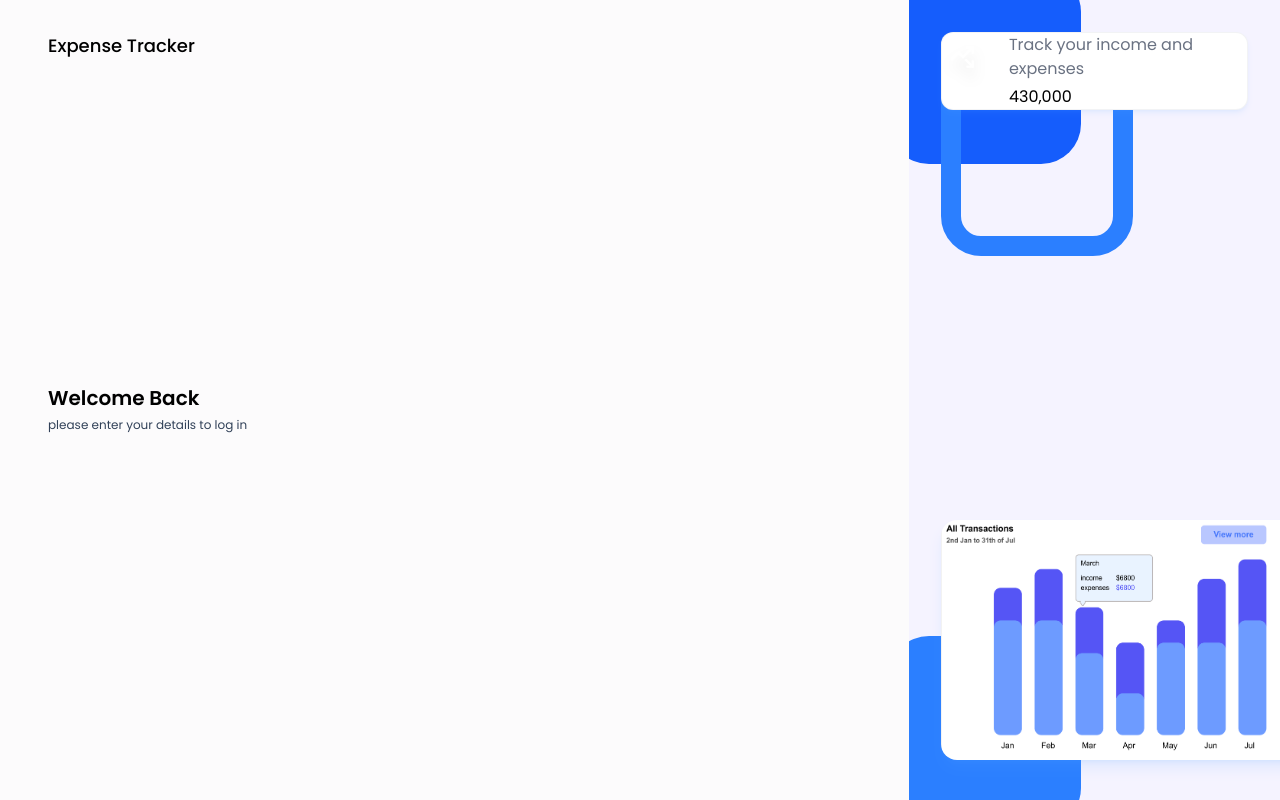
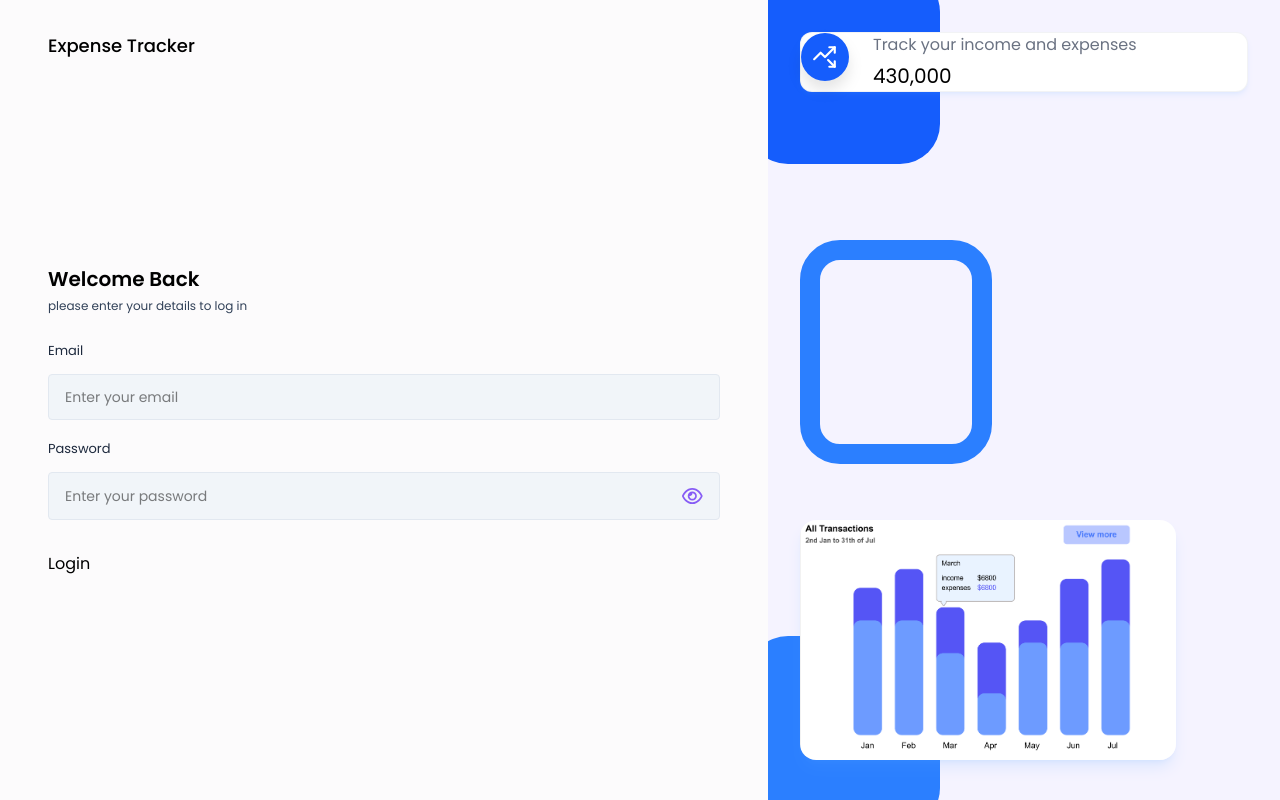
Before and after one commit to hawlerzzz/ExpenseTracker, a React (Vite) app in the folder Frontend/expense-tracker/: page /login in a window 1280 px wide. Built offline with nearby package versions, Linux system fonts and the light colour scheme.

Commit message:
Implement authentication layout and login page
- Created reusable Input component with password visibility toggle using react-icons
- Fixed route setup
- General code cleanup and bug fixes for imports, component structure, and styling

```diff
--- a/Frontend/expense-tracker/src/App.jsx
+++ b/Frontend/expense-tracker/src/App.jsx
@@ -20,7 +20,7 @@
       <Router>
         <Routes>
           <Route path="/>" element={<Root/>} />
-          <Route path="/login" exact element={<Login/>} />
+          <Route path="/login" element={<Login/>} />
           <Route path="/signUp" exact element={<SignUp/>} />
           <Route path="/dashboard" exact element={<Home/>} />
           <Route path="/income" exact element={<Income/>} />
--- /dev/null
+++ b/Frontend/expense-tracker/src/components/Inputs/input.jsx
@@ -0,0 +1,88 @@
+// import React, { useState } from 'react'
+// import { FaRegEye, FaRegEyeSlash } from 'react-icons/fa6'
+
+// const input = ({value, onChange, placeholder, label, type}) => {
+//     const [showPassword, setShowPassword] = useState(false);
+
+//     const toggleShowPassword = () => {
+//         setShowPassword(!showPassword);
+//     };
+
+//   return (
+//     <div>
+//        <label className='text-[13px] text-slate-800'>{label}</label>
+
+//        <div className='input-box'>
+//         <input
+//             type={type === 'password' ? (showPassword ? 'text' : 'password') : type}
+//             placeholder={placeholder}
+//             className='w-full bg-transparent outline-none'
+//             value={value}
+//             onChange={(e)=>onChange(e)}
+//         />
+//         <>
+
+//         {type === 'password' && (
+//             <FaRegEye
+//                 size={22}
+//                 className='text-primary cursor-pointer'
+//                 onClick={() => toggleShowPassword()}
+//             />
+//         ) } (
+//             <FaRegEyeSlash
+//                 size={22}
+//                 className='text-slate-400 cursor-pointer'
+//                 onClick={() => toggleShowPassword()}
+//             />
+//         )
+//         </>
+
+//        </div>
+//     </div>
+//   )
+// }
+
+// export default input
+
+import React, { useState } from 'react'
+import { FaRegEye, FaRegEyeSlash } from 'react-icons/fa6'
+
+const Input = ({ value, onChange, placeholder, label, type }) => {
+    const [showPassword, setShowPassword] = useState(false);
+
+    const toggleShowPassword = () => {
+        setShowPassword(!showPassword);
+    };
+
+    return (
+        <div>
+            <label className='text-[13px] text-slate-800'>{label}</label>
+            <div className='input-box flex items-center'>
+                <input
+                    type={type === 'password' ? (showPassword ? 'text' : 'password') : type}
+                    placeholder={placeholder}
+                    className='w-full bg-transparent outline-none'
+                    value={value}
+                    onChange={onChange}
+                />
+                {type === 'password' && (
+                    showPassword ? (
+                        <FaRegEyeSlash
+                            size={22}
+                            className='text-slate-400 cursor-pointer ml-2'
+                            onClick={toggleShowPassword}
+                        />
+                    ) : (
+                        <FaRegEye
+                            size={22}
+                            className='text-primary cursor-pointer ml-2'
+                            onClick={toggleShowPassword}
+                        />
+                    )
+                )}
+            </div>
+        </div>
+    )
+}
+
+export default Input
--- a/Frontend/expense-tracker/src/components/layouts/AuthLayout.jsx
+++ b/Frontend/expense-tracker/src/components/layouts/AuthLayout.jsx
@@ -1,57 +1,110 @@
+// import React from 'react';
+// import Overviewcard from '../../assets/images/Overviewcard.png';
+// import { LuTrendingUpDown } from 'react-icons/lu';
+
+
+// const AuthLayout = ({ children }) => {
+//   return <div className='flex'>
+//     <div className='w-screen h-screen md:w-(60vw) px-12 pt-8 pb-12'>
+//         <h2 className='text-lg font-medium text-black'>Expense Tracker</h2>
+//         {children}
+//     </div>
+
+
+
+//         <div className=' md:block w-[40vw] h-screen bg-violet-50 bg-auth-bg-img bg-cover bg-center overflow-hidden relative p-8 bg-no-repeat'>
+//             <div className='w-48 h-48 rounded-[40px] bg-blue-600 absolute -top-7 -left-5'></div>
+//             <div className='w-48 h-56 rounded-[40px] border-[20px] border-blue-500 absolute top-(30%)'></div>
+//             <div className='w-48 h-48 rounded-[40px] bg-blue-500 absolute -bottom-7 -left-5'></div>
+
+
+
+//             <div className='grid grid-cols-1 z-20'>
+//                 <StatsInfocard
+//                     icon={<LuTrendingUpDown size={26} />}
+//                     label="Track your income and expenses"
+//                     value="430,000"
+//                     color=""
+//                 />
+//             </div>
+
+//             <img
+//                 src={Overviewcard}
+//                 className='w-94 h-60 lgtw-[90%] absolute bottom-10 shadow-lg shadow-blue-400/15 rounded-2xl'
+//             />
+//         </div>
+//     </div>
+
+
+// }
+
+// export default AuthLayout
+
+// const StatsInfocard = ({ icon, label, value, color }) => {
+//     return <div className="flex gap-6 bg-white rounded-xl shadow-md shadow-blue-400/10 border border-gray-200/50 z-10">
+//         <div
+//             className='w-12 h-12 flex items-center justify-center text-(26px) text-white ${color} rounded-full drop-shadow-xl'
+//             >
+//             {icon}
+//         </div>
+
+//         <div>
+//             <h6 className='text-xss text-gray-500 mb-1'>{label}</h6>
+//             <span className='tet-[20px]'>{value}</span>
+//         </div>
+//     </div>
+// }
+
 import React from 'react';
 import Overviewcard from '../../assets/images/Overviewcard.png';
 import { LuTrendingUpDown } from 'react-icons/lu';
 
-
 const AuthLayout = ({ children }) => {
-  return <div className='flex'>
-    <div className='w-screen h-screen md:w-(60vw) px-12 pt-8 pb-12'>
+  return (
+    <div className='flex'>
+      <div className='w-screen h-screen md:w-[60vw] px-12 pt-8 pb-12'>
         <h2 className='text-lg font-medium text-black'>Expense Tracker</h2>
         {children}
       </div>
 
-
-
-        <div className=' md:block w-[40vw] h-screen bg-violet-50 bg-auth-bg-img bg-cover bg-center overflow-hidden relative p-8 bg-no-repeat'>
+      <div className='hidden md:block w-[40vw] h-screen bg-violet-50 bg-auth-bg-img bg-cover bg-center overflow-hidden relative p-8 bg-no-repeat'>
         <div className='w-48 h-48 rounded-[40px] bg-blue-600 absolute -top-7 -left-5'></div>
-            <div className='w-48 h-56 rounded-[40px] border-[20px] border-blue-500 absolute top-(30%)'></div>
+        <div className='w-48 h-56 rounded-[40px] border-[20px] border-blue-500 absolute top-[30%]'></div>
         <div className='w-48 h-48 rounded-[40px] bg-blue-500 absolute -bottom-7 -left-5'></div>
-
-
 
         <div className='grid grid-cols-1 z-20'>
           <StatsInfocard
             icon={<LuTrendingUpDown size={26} />}
             label="Track your income and expenses"
             value="430,000"
-                    color="bg-red-500"
+            color="bg-blue-600"
           />
-                {/* <svg xmlns="http://www.w3.org/2000/svg" width="24" height="24" viewBox="0 0 24 24" fill="none" stroke="currentColor" stroke-width="2" stroke-linecap="round" stroke-linejoin="round" class="lucide lucide-trending-up-down-icon lucide-trending-up-down"><path d="M14.828 14.828 21 21"/><path d="M21 16v5h-5"/><path d="m21 3-9 9-4-4-6 6"/><path d="M21 8V3h-5"/></svg> */}
         </div>
 
         <img
           src={Overviewcard}
           className='w-94 h-60 lgtw-[90%] absolute bottom-10 shadow-lg shadow-blue-400/15 rounded-2xl'
+          alt="Overview Card"
         />
       </div>
     </div>
+  );
+};
 
-
-}
-
-export default AuthLayout
+export default AuthLayout;
 
 const StatsInfocard = ({ icon, label, value, color }) => {
-    return <div className="flex gap-6 bg-white rounded-xl shadow-md shadow-blue-400/10 border border-gray-200/50 z-10">
+  return (
+    <div className="flex gap-6 bg-white rounded-xl shadow-md shadow-blue-400/10 border border-gray-200/50 z-10">
       <div
-            className='w-12 h-12 flex items-center justify-center text-(26px) text-white ${color} rounded-full drop-shadow-xl'
+        className={`w-12 h-12 flex items-center justify-center text-[26px] text-white ${color} rounded-full drop-shadow-xl`}
       >
         {icon}
       </div>
-
       <div>
         <h6 className='text-xss text-gray-500 mb-1'>{label}</h6>
-            <span className='tet-[20px]'>{value}</span>
+        <span className='text-[20px]'>{value}</span>
       </div>
     </div>
-}
+  );
+};
--- a/Frontend/expense-tracker/src/index.css
+++ b/Frontend/expense-tracker/src/index.css
@@ -18,3 +18,7 @@
         overflow: hidden;
     }
 }
+
+.input-box{
+    @apply w-full flex justify-between gap-3 text-sm text-black bg-slate-100 rounded px-4 py-3 mb-4 mt-3 border border-slate-200 outline-none;
+}
--- a/Frontend/expense-tracker/src/pages/Auth/Login.jsx
+++ b/Frontend/expense-tracker/src/pages/Auth/Login.jsx
@@ -1,7 +1,21 @@
-import React from 'react';
+import React, { useState } from 'react';
 import AuthLayout from '../../components/layouts/AuthLayout';
+import { useNavigate } from 'react-router-dom';
+import Input from '../../components/Inputs/input';
 
 const Login = () => {
+  const [email, setEmail] = useState('');
+  const [password, setPassword] = useState('');
+  const [error, setError] = useState(null);
+
+  const navigate = useNavigate();
+
+  // Handle Login form submission.
+  const handleSubmit = async (e) => {
+    e.preventDefault();
+    // Add your login logic here
+  };
+
   return (
     <AuthLayout>
       <div className='lgtw-[70%] h-3/4 md:h-full flex flex-col justify-center'>
@@ -9,9 +23,27 @@
         <p className='text-xs text-slate-700 mt-[5px] mb-6'>
           please enter your details to log in
         </p>
+
+        <form onSubmit={handleSubmit}>
+          <Input
+            value={email}
+            onChange={(e) => setEmail(e.target.value)}
+            label="Email"
+            placeholder="Enter your email"
+            type="text"
+          />
+          <Input
+            value={password}
+            onChange={(e) => setPassword(e.target.value)}
+            label="Password"
+            placeholder="Enter your password"
+            type="password"
+          />
+          <button type="submit" className="mt-4 btn btn-primary">Login</button>
+        </form>
       </div>
     </AuthLayout>
-  )
-}
+  );
+};
 
-export default Login
+export default Login;
```
Lines whose indentation alone changed are shown as unchanged.
